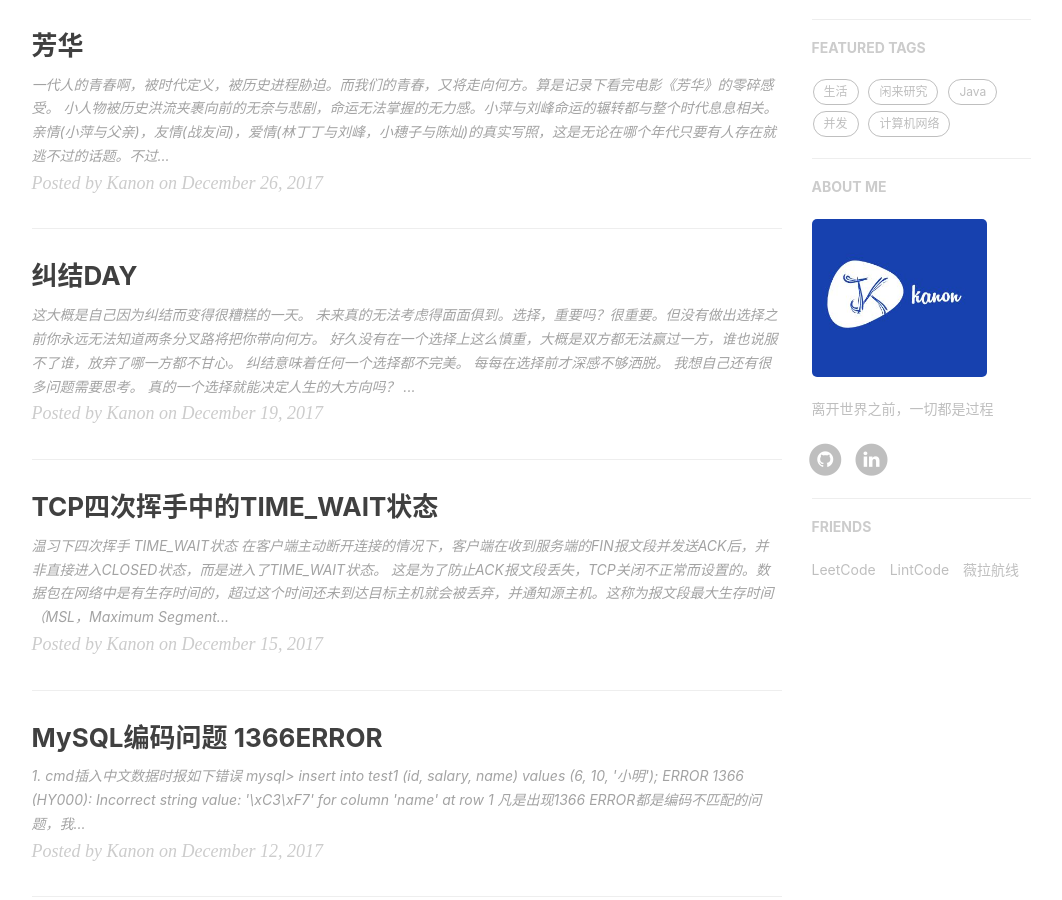
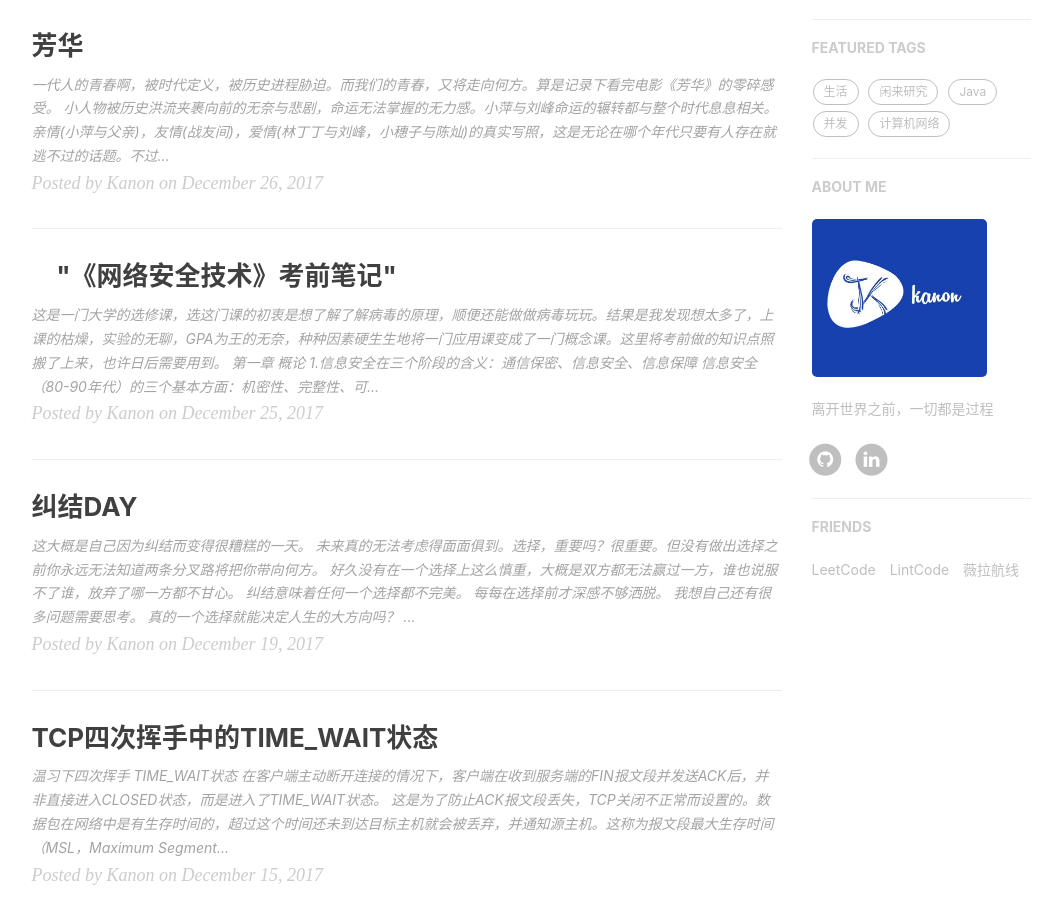
Before and after one commit to kanonjz/kanonjz.github.io, a Jekyll site: the page built from index.html, in a window 1280 px wide and 900 px high, scrolled down 439 px. Shown: the whole window, without its empty margins (136-1198 px from the left). Built offline with Jekyll 4.4.1, drawn with Linux system fonts in a browser that asks for light colours; nearby versions of some CDN libraries; the list of posts is cut into pages by our own code; comment, search, counter and statistics services are not loaded; some of the changed text lies outside the part shown.

Commit message:
Update 2017-12-26-web-safe.md

```diff
--- a/_posts/2017-12-26-web-safe.md
+++ b/_posts/2017-12-26-web-safe.md
@@ -1,8 +1,8 @@
 ---
 layout:     post
-title:      "《网络安全技术》"
+title:      "《网络安全技术》考前笔记"
 subtitle:   ""
-date:       2017-01-01
+date:       2017-12-25
 author:     "Kanon"
 header-img: "/img/post-bg-2015.jpg"
 catalog: true
@@ -11,7 +11,7 @@
 ---
 
 
-> 这是一门大学的选修课，选这门课的初衷是想了解了解病毒的原理，顺便还能做做病毒玩玩。结果是我发现想太多了，硬生生将一门应用课变成了一门概念课。将考前做的知识点般了上来
+> 这是一门大学的选修课，选这门课的初衷是想了解了解病毒的原理，顺便还能做做病毒玩玩。结果是我发现想太多了，上课的枯燥，实验的无聊，GPA为王的无奈，种种因素硬生生地将一门应用课变成了一门概念课。这里将考前做的知识点照搬了上来，也许日后需要用到。
 
 
 ## 第一章 概论
@@ -101,8 +101,7 @@
 - 非持久性跨站
 - DOM跨站
 
-================================================================================================================
-第三章
+## 第三章 网络安全隔离技术
 
 1.网络隔离技术：防火墙、虚拟专用网络、物理隔离技术
 
@@ -137,8 +135,8 @@
 RBAC安全原则：1、最小权限 2、责任分离 3、数据抽象
 RBAC基本数据元素（5个）：用户、角色、目标、操作、许可权
 
-================================================================================================================================
-第五章（1）
+
+## 第五章（1） 网络扫描技术
 
 1.ping用来判断远程服务器的可访问性，原理是发送ICMP Echo消息，然后等待ICMP Reply消息
 
@@ -187,8 +185,8 @@
    - RunTime保护
    - 操作系统：组织缓冲区执行，只用来存放数据
 
-==============================================================================================================================
-第五章（3）
+
+## 第五章（3） 病毒
 
 1. 蠕虫：蠕虫是网络病毒，主要在网络上进行复制，不需要用户干预可以独立运行。
 
```
Also changed, not shown: other parts of _posts/2017-12-26-web-safe.md (+5 -6 lines).
